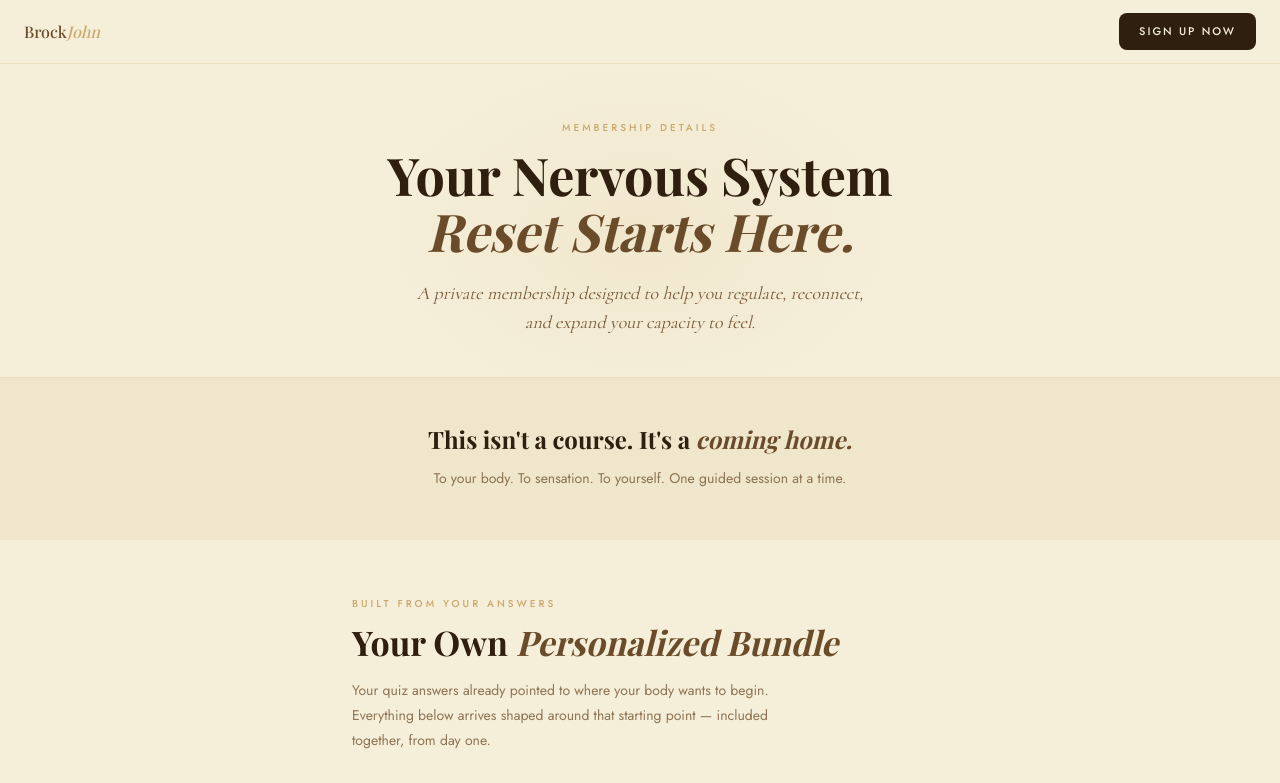
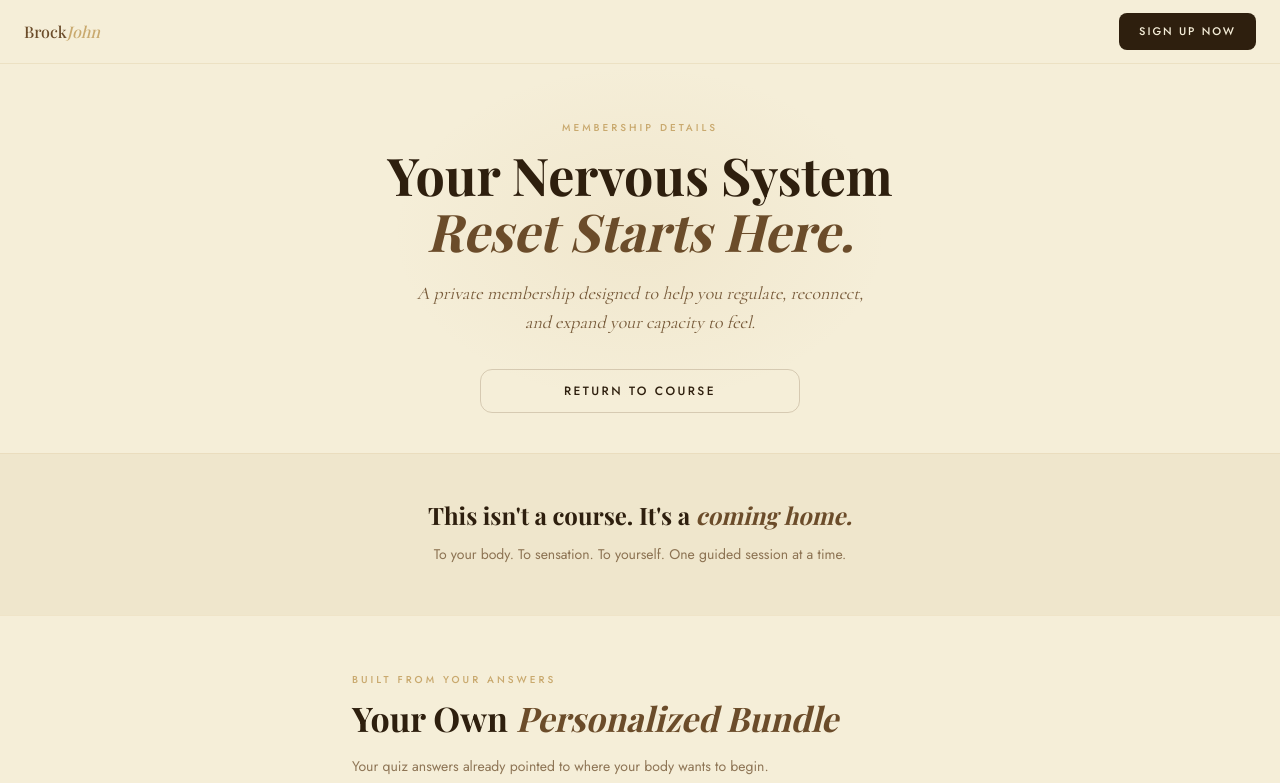
Before and after one commit to hypnovala/fbo-membership, a Next.js app: page /membership-details in a window 1280 px wide. Shown: the top 783 px of the page. Built offline with nearby package versions, Linux system fonts and the light colour scheme.

Commit message:
Update page.tsx

```diff
--- a/app/membership-details/page.tsx
+++ b/app/membership-details/page.tsx
@@ -132,6 +132,12 @@
           <p className="font-cormorant text-[18px] italic text-amber leading-[1.6] max-w-md mx-auto opacity-90">
             A private membership designed to help you regulate, reconnect, and expand your capacity to feel.
           </p>
+          <a
+            href="https://course.brockjohn.com/"
+            className="inline-block mt-8 w-full max-w-xs py-3 border border-[rgba(107,76,42,0.22)] text-brown rounded-xl font-jost text-[12px] font-medium tracking-[0.2em] uppercase hover:bg-[rgba(201,169,110,0.08)] transition-colors text-center"
+          >
+            Return to Course
+          </a>
         </div>
       </section>
 
@@ -399,6 +405,12 @@
           <p className="font-cormorant text-[17px] italic text-[rgba(245,238,216,0.6)] leading-[1.6]">
             There&apos;s nothing to rush. This is about learning how to slow down &amp; feel again.
           </p>
+          <a
+            href="https://course.brockjohn.com/"
+            className="inline-block mt-8 w-full py-[15px] border border-[rgba(201,169,110,0.35)] text-cream rounded-xl font-jost text-[12px] font-semibold tracking-[0.2em] uppercase hover:bg-[rgba(201,169,110,0.08)] transition-colors"
+          >
+            Return to Course
+          </a>
         </div>
       </section>
 
```
